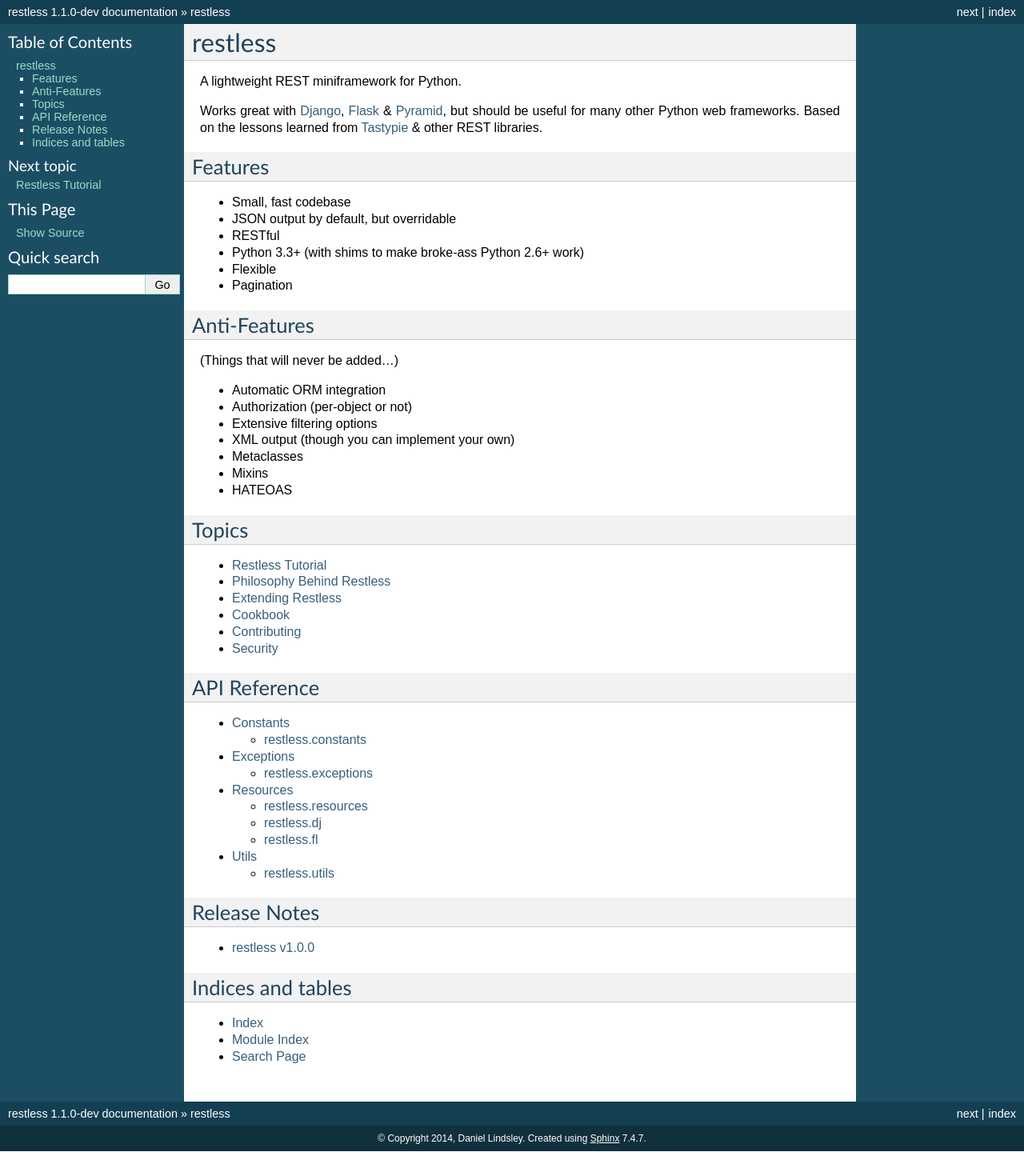
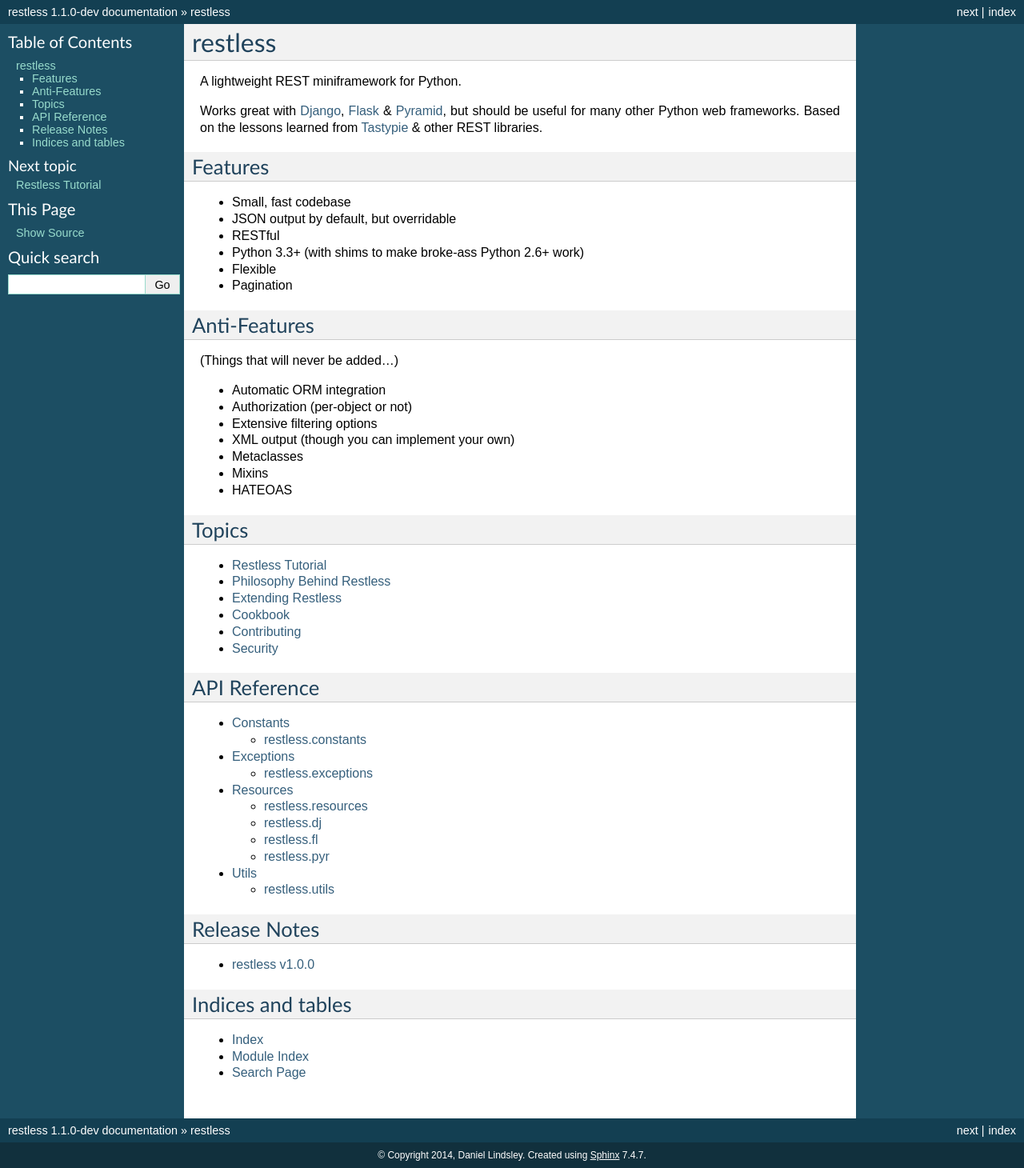
Before and after one commit to toastdriven/restless, a Sphinx documentation site: the page built from docs/index.rst, in a window 1280 px wide. Shown: the whole page at 80% size. Built offline with Sphinx 7.4.7, drawn with Linux system fonts in a browser that asks for light colours; before the commit the page ends 1439 px from its top, so only the background shows below that.

Commit message:
Added autodocs for the ``PyramidResource``.

```diff
--- a/docs/reference/resources.rst
+++ b/docs/reference/resources.rst
@@ -26,3 +26,11 @@
 .. automodule:: restless.fl
    :members:
    :undoc-members:
+
+
+restless.pyr
+------------
+
+.. automodule:: restless.pyr
+   :members:
+   :undoc-members:
```
